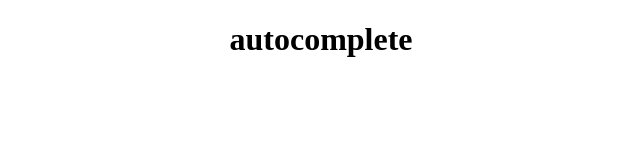
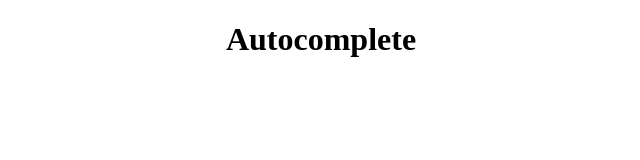
Before and after one commit to Nerijusanz/react-autocomplete, a React (Create React App) app: page / in a window 1280 px wide. Shown: the top 160 px of the page, without its empty margins (319-959 px from the left). Built offline with nearby package versions, Linux system fonts and the light colour scheme.

Commit message:
App.js Autocomplete components added

```diff
--- a/src/App.js
+++ b/src/App.js
@@ -1,12 +1,13 @@
 import React, { Component } from "react";
+import "./App.css";
 
-import "./App.css";
+import Autocomplete from "./components/Autocomplete";
 
 class App extends Component {
   render() {
     return (
       <div className="App">
-        <h1>autocomplete</h1>
+        <Autocomplete />
       </div>
     );
   }
```
